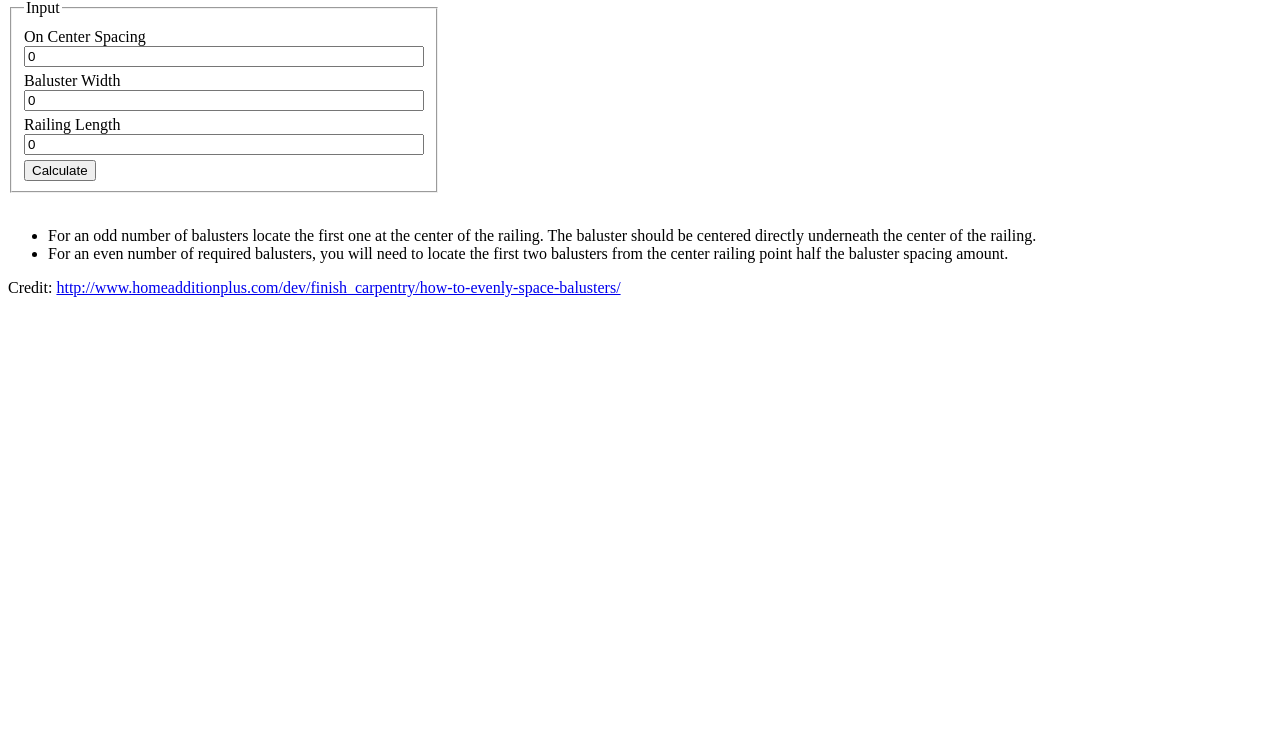
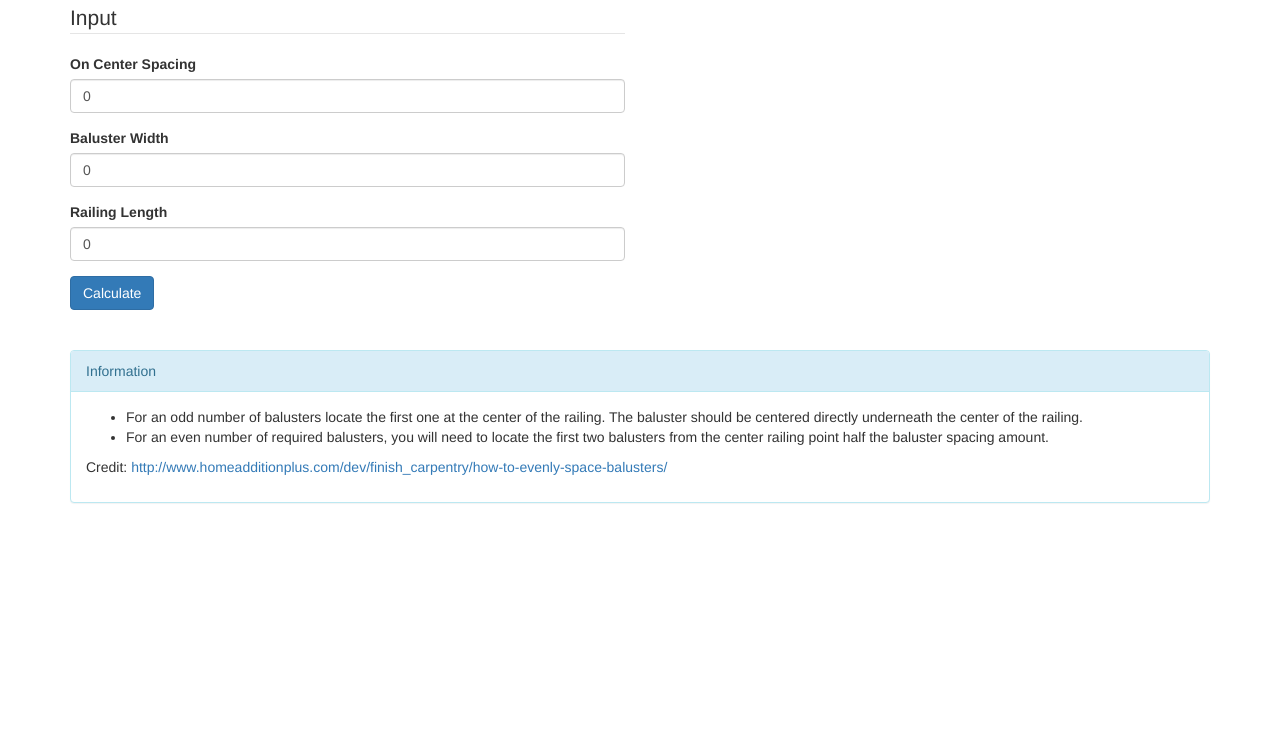
Before and after one commit to Hogbyte/deck-baluster-calculator, a website: page index.html in a window 1280 px wide. Shown: the part 67-800 px from the top of the page. Drawn offline with nearby package versions, Linux system fonts and the light colour scheme.

Commit message:
Added Bootstrap styling.

```diff
--- a/index.html
+++ b/index.html
@@ -1,55 +1,60 @@
 <html lang="en">
 	<head>
 		<title>Deck Baluster Spacing Calculator</title>
-
-		<style>
-			fieldset {
-				width: 400px
-			}
-
-			label,
-			input[type=text],
-			input[type=number] {
-				display: block;
-				width: 100%;
-			}
-
-			label:not(first-of-type),
-			input[type=button] {
-				margin-top: 5px;
-			}
-		</style>
-
+		<meta charset="utf-8">
+		<meta name="viewport" content="width=device-width, initial-scale=1">
+		<link rel="stylesheet" href="https://maxcdn.bootstrapcdn.com/bootstrap/3.3.7/css/bootstrap.min.css">
 		<script src="https://unpkg.com/vue"></script>
 	</head>
 
 	<body>
+		<div id="vueApp" class="container">
 			<h1>Deck Baluster Spacing</h1>
 
-		<div id="vueApp">
-			<fieldset @keydown="inputKeyDown">
+			<div v-if="inputInvalid" class="alert alert-danger">
+				<strong>Error!</strong> Invalid input found.
+			</div>
+
+			<div class="row">
+				<fieldset @keydown="inputKeyDown" class="col-md-6">
 					<legend>Input</legend>
+					<div class="form-group">
 						<label for="onCenterSpacing">On Center Spacing</label>
-				<input type="number" id="onCenterSpacing" v-model="inputs.centerSpacing" />
+						<input type="number" id="onCenterSpacing" class="form-control" v-model="inputs.centerSpacing" />
+					</div>
+					<div class="form-group">
 						<label for="balusterWidth">Baluster Width</label>
-				<input type="number" id="balusterWidth" v-model="inputs.balusterWidth" />
+						<input type="number" id="balusterWidth" class="form-control" v-model="inputs.balusterWidth" />
+					</div>
+					<div class="form-group">
 						<label for="railingLength">Railing Length</label>
-				<input type="number" id="railingLength" v-model="inputs.railingLength" />
-				<input type="button" id="calculate" value="Calculate" @click="calculateResult" />
+						<input type="number" id="railingLength" class="form-control" v-model="inputs.railingLength" />
+					</div>
+					<input type="button" id="calculate" class="btn btn-primary" value="Calculate" @click="calculateResult" />
 				</fieldset>
-			<br />
 
-			<fieldset v-if="hasResult">
+				<fieldset v-if="hasResult" class="col-md-6">
 					<legend>Output</legend>
+					<div class="form-group">
 						<label for="balustersRequired">Balusters Required</label>
-				<input type="text" id="balustersRequired" readOnly :value="outputs.balustersRequired" />
+						<input type="text" id="balustersRequired" class="form-control" readOnly :value="outputs.balustersRequired" />
+					</div>
+					<div class="form-group">
 						<label for="balusterSpacing">Baluster Spacing (for even, on-center, baluster spacing)</label>
-				<input type="text" id="balusterSpacing" readOnly :value="outputs.balusterSpacing" />
+						<input type="text" id="balusterSpacing" class="form-control" readOnly :value="outputs.balusterSpacing" />
+					</div>
+					<div class="form-group">
 						<label for="balusterSpacingBetween">Baluster Spacing (between balusters)</label>
-				<input type="text" id="balusterSpacingBetween" readOnly :value="outputs.balusterSpacingBetween" />
+						<input type="text" id="balusterSpacingBetween" class="form-control" readOnly :value="outputs.balusterSpacingBetween" />
+					</div>
 				</fieldset>
 			</div>
 
+			<br><br>
+
+			<div class="panel panel-info">
+				<div class="panel-heading">Information</div>
+				<div class="panel-body">
 					<ul>
 						<li>For an odd number of balusters locate the first one at the center of the railing. The baluster should be centered directly underneath the center of the railing.</li>
 						<li>For an even number of required balusters, you will need to locate the first two balusters from the center railing point half the baluster spacing amount.</li>
@@ -58,6 +63,9 @@
 					<p>
 						Credit: <a href="http://www.homeadditionplus.com/dev/finish_carpentry/how-to-evenly-space-balusters/">http://www.homeadditionplus.com/dev/finish_carpentry/how-to-evenly-space-balusters/</a>
 					</p>
+				</div>
+			</div>
+		</div>
 
 		<script>
 			new Vue({
@@ -69,6 +77,7 @@
 						balusterWidth: 0,
 						railingLength: 0
 					},
+					inputInvalid: false,
 					outputs: {
 						balustersRequired: 0,
 						balusterSpacing: 0,
@@ -79,12 +88,16 @@
 
 				methods: {
 					calculateResult: function() {
-						// Result "result" flag
+						// Result "result" and "input invalid" flags
 						this.hasResult = false;
+						this.inputInvalid = false;
 
 						// Check input
 						console.log("On-center spacing value:", this.inputs.centerSpacing, "Baluster width value:", this.inputs.balusterWidth, "Railing length value:", this.inputs.railingLength);
-						if (!(this.inputs.centerSpacing > 0 && this.inputs.balusterWidth > 0 && this.inputs.railingLength > 0)) { return; }
+						if (!(this.inputs.centerSpacing > 0 && this.inputs.balusterWidth > 0 && this.inputs.railingLength > 0)) {
+							this.inputInvalid = true;
+							return;
+						}
 
 						// Railing length + width of one baluster
 						var RL = this.inputs.railingLength + this.inputs.balusterWidth;
```
Lines whose indentation alone changed are shown as unchanged.
